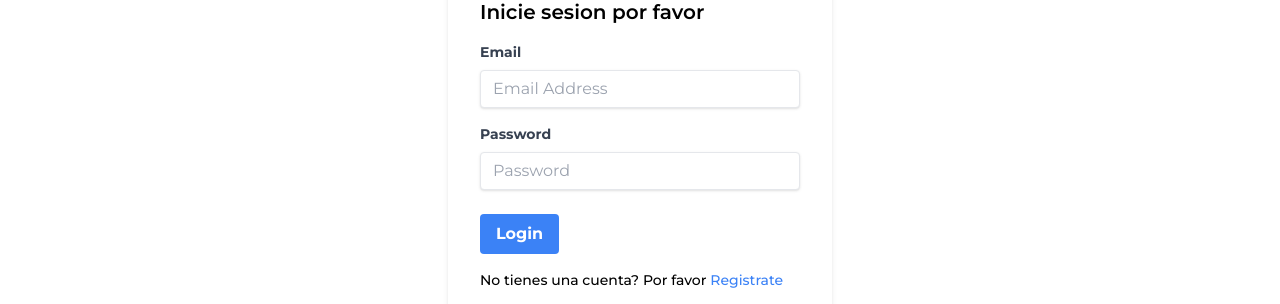
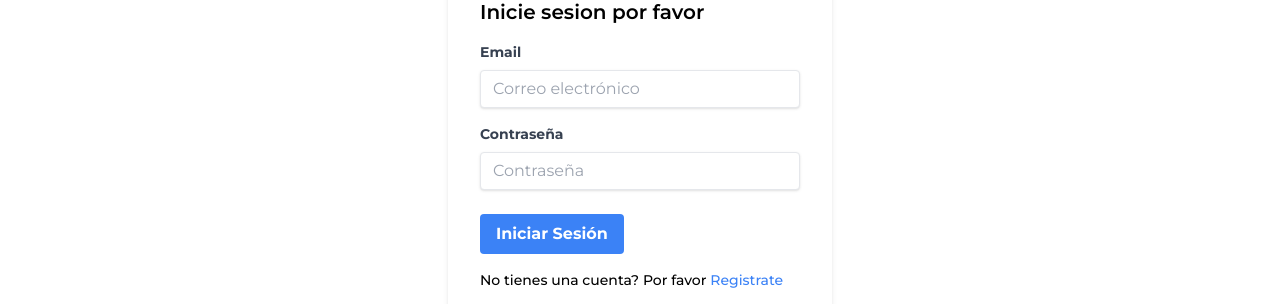
Before and after one commit to paulzuri/proyectoscrum, a React (Vite) app in the folder frontend/: page /login in a window 1280 px wide. Shown: the part 241-545 px from the top of the page. Built offline with nearby package versions, Linux system fonts and the light colour scheme; no server answers.

Commit message:
Bloqueo de inicio de sesion tras 10 intentos

```diff
--- a/frontend/src/components/Login.jsx
+++ b/frontend/src/components/Login.jsx
@@ -10,6 +10,8 @@ const Login = () => {
     const [message, setMessage] = useState("")
     const {loginUser, signInWithGoogle} = useAuth();
     const navigate = useNavigate()
+    const [attempts, setAttempts] = useState(0);
+    const [isBlocked, setIsBlocked] = useState(false);
 
     const {
         register,
@@ -19,13 +21,24 @@ const Login = () => {
       } = useForm()
 
     const onSubmit = async(data) => {
+        if (isBlocked) {
+            alert("Demasiados intentos fallidos. Por favor, inténtelo más tarde, o regístrese si no tiene una cuenta.");
+            return;
+        }
+
         try {
             await loginUser(data.email, data.password);
+            setAttempts(0);
             alert("Inicio de sesion exitoso");
             navigate("/")
         } catch (error) {
             setMessage("Porfavor, ingresa un correo y contrasena valido")
             console.error(error)
+            setAttempts(attempts + 1);
+            if (attempts + 1 >= 10) {
+                setIsBlocked(true);
+                setTimeout(() => setIsBlocked(false), 3 * 60 * 1000); // Desbloquear después de 3 minutos
+            }
         }
     }
     const handleGoogleSignIn = async () => {
@@ -49,25 +62,41 @@ const Login = () => {
                     Email
                 </label>
                 <input
-                    {...register("email", { required: true })}
+                    {...register("email", {
+                        required: "El campo de email es obligatorio", // Mensaje de error personalizado
+                        pattern: {
+                            value: /^[^\s@]+@[^\s@]+\.[^\s@]+$/,
+                            message: "El email no es válido"
+                        }
+                    })}
                     className="shadow appearance-none border rounded w-full py-2 px-3 text-gray-700 leading-tight focus:outline-none focus:shadow-outline"
                     id="email"
                     type="email"
-                    placeholder="Email Address"
+                    placeholder="Correo electrónico"
 
                 />
+                {errors.email && <p className="text-red-500 text-xs italic">{errors.email.message}</p>}
+
             </div>
             <div className="mb-6">
                 <label className="block text-gray-700 text-sm font-bold mb-2" htmlFor="password">
-                    Password
+                    Contraseña
                 </label>
                 <input
-                    {...register("password", { required: true })}
+                    {...register("password", {
+                        required: "El campo de contraseña es obligatorio", // Mensaje de error personalizado
+                        minLength: {
+                            value: 6,
+                            message: "La contraseña debe tener al menos 6 caracteres"
+                        }
+                    })}
                     className="shadow appearance-none border rounded w-full py-2 px-3 text-gray-700 leading-tight focus:outline-none focus:shadow-outline"
                     id="password"
                     type="password"
-                    placeholder="Password"
+                    placeholder="Contraseña"
                 />
+                {errors.password && <p className="text-red-500 text-xs italic">{errors.password.message}</p>}
+
             </div>
 
             {
@@ -76,10 +105,13 @@ const Login = () => {
 
             <div className="flex flex-wrap space-y-2.5 items-center justify-between">
                 <button
-                    className="bg-blue-500 hover:bg-blue-700 text-white font-bold py-2 px-4 rounded focus:outline-none focus:shadow-outline"
-                    type="submit"
+                      className={`bg-blue-500 hover:bg-blue-700 text-white font-bold py-2 px-4 rounded focus:outline-none focus:shadow-outline ${
+                        isBlocked ? "opacity-50 cursor-not-allowed" : ""
+                      }`}
+                      type="submit"
+                      disabled={isBlocked}
                 >
-                    Login
+                    {isBlocked ? "Bloqueado temporalmente" : "Iniciar Sesión"}
                 </button>
             </div>
         </form>
--- a/frontend/src/components/Navbar.jsx
+++ b/frontend/src/components/Navbar.jsx
@@ -7,6 +7,10 @@ import avatarImg from "../assets/avatar.png"
 import { useState } from "react";
 import { useSelector } from "react-redux";
 import { useAuth } from "../context/AuthContext";
+import axios from "axios"; // Para solicitudes HTTP
+import { useSearchProductsQuery } from "../redux/features/products/productsApi"; // Importa el hook
+
+
 
 const navigation = [
     { name: "Dashboard", href: "/user-dashboard" },
@@ -17,13 +21,19 @@ const navigation = [
 const Navbar = () => {
 
     const [isDropdownOpen, setIsDropdownOpen] = useState(false)
+    const [searchQuery, setSearchQuery] = useState(""); // Manejar el término de búsqueda
     const cartItems = useSelector(state => state.cart.cartItems);
     console.log(cartItems)
 
     const {currentUser, logout} = useAuth();
     const handleLogOut = () => {
         logout()
-    }
+    };
+
+    // Manejador de búsqueda
+    const { data: searchResults = [], isFetching } = useSearchProductsQuery(searchQuery, {
+        skip: !searchQuery, // Solo realiza la consulta si hay un término de búsqueda
+    });
 
     return (
         <header className="max-w-screen-2xl mx-auto px-4 py-6">
@@ -37,13 +47,28 @@ const Navbar = () => {
 
                 {/* search input */}
                 <div className="relative sm:w-72 w-40 space-x-2">
-
                     <IoSearchOutline className="absolute inline-block left-3 inset-y-2" />
-
-                    <input type="text" placeholder="Buscar"
+                    <input
+                        type="text"
+                        placeholder="Buscar"
+                        value={searchQuery}
+                        onChange={(e) => setSearchQuery(e.target.value)}
                         className="bg-[#EAEAEA] w-full py-1 md:px-8 px-6 rounded-md focus:outline-none"
                     />
+                    {isFetching && <p className="text-sm text-gray-500">Buscando...</p>}
+
+                    {/* Mostrar resultados de búsqueda */}
+                    {Array.isArray(searchResults) && searchResults.length > 0 && (
+                        <ul className="absolute bg-white shadow-lg mt-2 w-full rounded-md">
+                            {searchResults.map((product) => (
+                                <li key={product._id} className="p-2 border-b hover:bg-gray-100">
+                                    <Link to={`/product/${product._id}`}>{product.name}</Link>
+                                </li>
+                            ))}
+                        </ul>
+                    )}
                 </div>
+
 
 
                 {/* rigth side */}
@@ -61,9 +86,9 @@ const Navbar = () => {
                                             <ul className="py-2">
                                                 {
                                                     navigation.map((item) => (
-                                                        <li key={item.name} onClick={() => setIsDropdownOpen(false)}>
+                                                        <li key={item.title} onClick={() => setIsDropdownOpen(false)}>
                                                             <Link to={item.href} className="block px-4 py-2 text-sm hover:bg-gray-100">
-                                                                {item.name}
+                                                                {item.title}
                                                             </Link>
                                                         </li>
                                                     ))
--- a/frontend/src/components/Register.jsx
+++ b/frontend/src/components/Register.jsx
@@ -98,7 +98,7 @@ const Register = () => {
                     className="bg-blue-500 hover:bg-blue-700 text-white font-bold py-2 px-4 rounded focus:outline-none focus:shadow-outline"
                     type="submit"
                 >
-                    Register
+                    Registrarse
                 </button>
             </div>
         </form>
--- a/frontend/src/pages/home/Recommended.jsx
+++ b/frontend/src/pages/home/Recommended.jsx
@@ -12,7 +12,6 @@ import { Pagination, Navigation} from 'swiper/modules';
 import 'swiper/css';
 import 'swiper/css/pagination';
 import 'swiper/css/navigation';
-import { useFetchAllBooksQuery } from '../../redux/features/books/booksApi';
 import { useFetchAllProductsQuery } from '../../redux/features/products/productsApi';
 
 
--- a/frontend/src/redux/features/products/productsApi.js
+++ b/frontend/src/redux/features/products/productsApi.js
@@ -51,9 +51,13 @@ const productsApi = createApi({
                 method: "DELETE"
             }),
             invalidatesTags: ["Products"]
+        }),
+        // Nuevo endpoint para búsqueda
+        searchProducts: builder.query({
+            query: (query) => `/search?query=${query}`, // Ruta de búsqueda
         })
     })
 })
 
-export const {useFetchAllProductsQuery, useFetchProductByIdQuery, useAddProductMutation, useUpdateProductMutation, useDeleteProductMutation} = productsApi;
+export const {useFetchAllProductsQuery, useFetchProductByIdQuery, useAddProductMutation, useUpdateProductMutation, useDeleteProductMutation, useSearchProductsQuery} = productsApi;
 export default productsApi;
```
Also changed, not shown: 1 other file (tests, documents, lock files or other folders).
